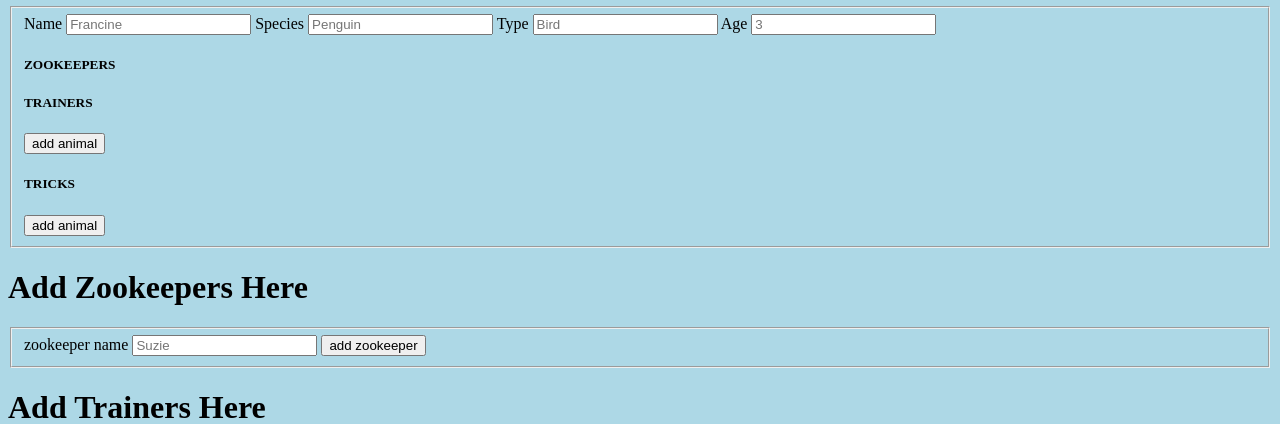
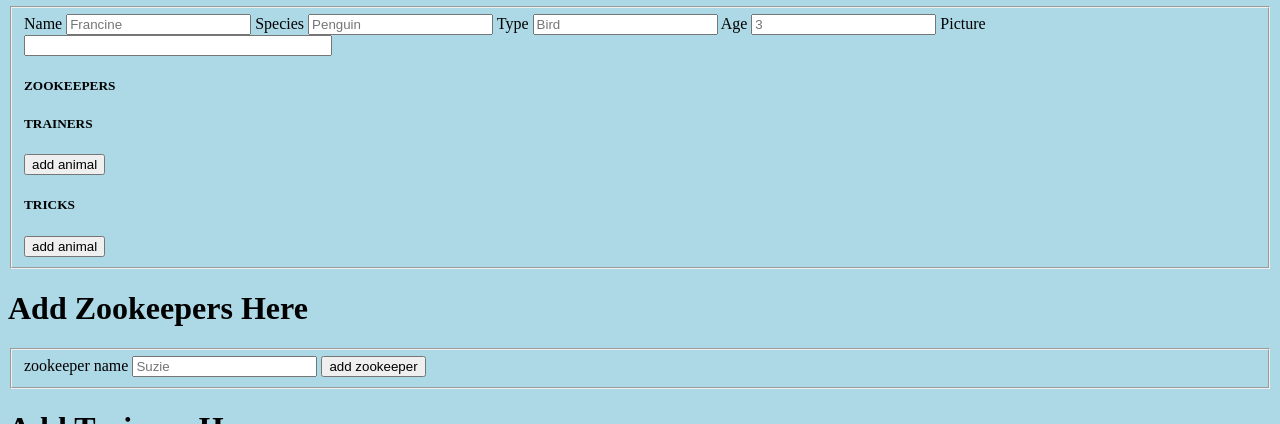
Before and after one commit to priyakamesh/mean-mongoose-zoo, a website: page client/index.html at #!/add in a window 1280 px wide. Shown: the part 676-1100 px from the top of the page. Drawn offline with nearby package versions, Linux system fonts and the light colour scheme; some packages are replaced by stand-ins of ours; no server answers.

Commit message:
added space for picture url

```diff
--- a/client/partials/addAnimals.html
+++ b/client/partials/addAnimals.html
@@ -10,6 +10,8 @@
     <input type="text" ng-model="newAnimal.type" placeholder="Bird" name="type">
     <label for="age">Age</label>
     <input type="number" ng-model="newAnimal.age" placeholder="3" name="age">
+    <label for="pic">Picture</label>
+    <input type="url" ng-model="newAnimal.pic"  name="pic" style="width: 300px;" >
     <h5>ZOOKEEPERS</h5>
     <div ng-repeat="zookeeper in zookeepers">
       <input type="checkbox" name={{zookeeper.name}} value={{zookeeper.name}} ng-model="zookeeper.checked">
```
